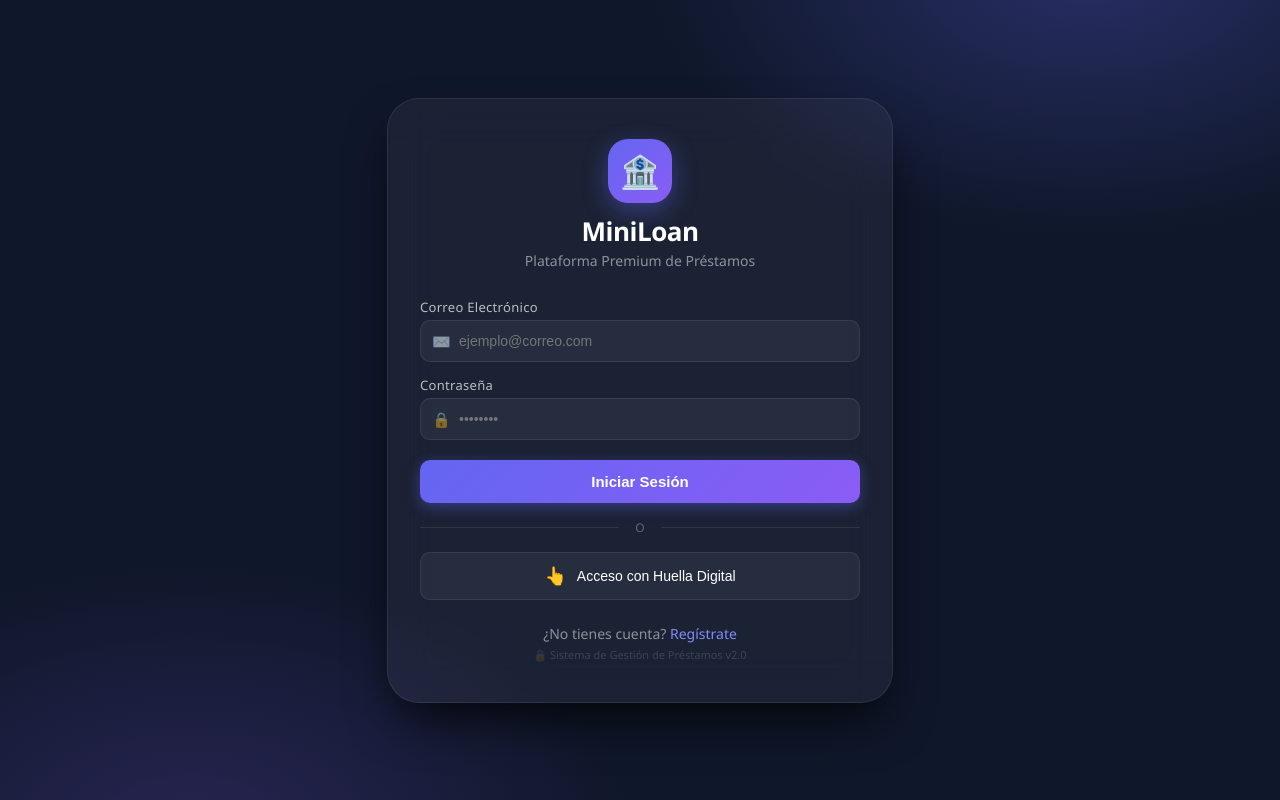
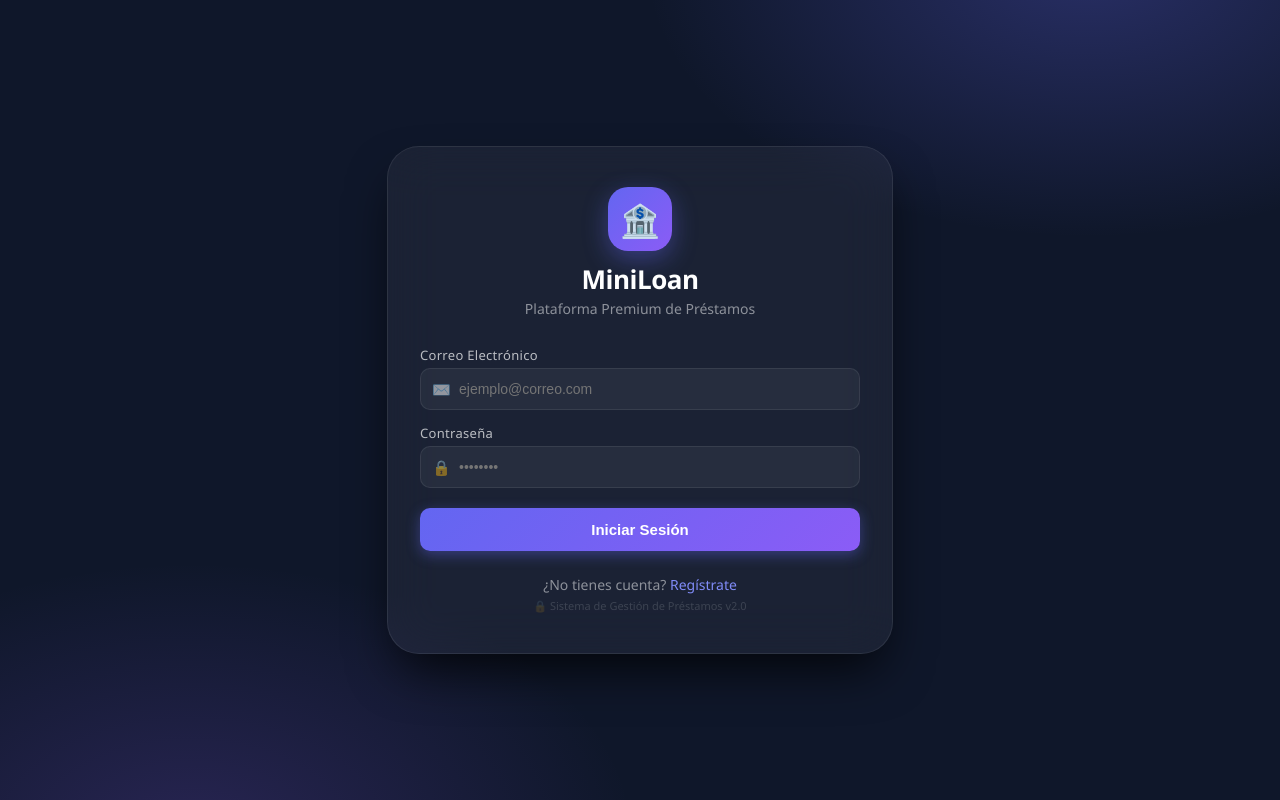
Before and after one commit to reliableglobalmanagment-del/miniloan-frontend, a React (Create React App) app: page /login in a window 1280 px wide. Built offline with nearby package versions, Linux system fonts and the light colour scheme.

Commit message:
Actualización: deshabilitar huella digital y corregir URL del dashboard

```diff
--- a/src/Components/Dashboard.js
+++ b/src/Components/Dashboard.js
@@ -28,7 +28,7 @@ const Dashboard = () => {
 
   const fetchData = async () => {
     try {
-      const response = await axios.get('http://192.168.132.155:5000/api/loans', {
+      const response = await axios.get('https://miniloan-backend.onrender.com/api/loans', {
         headers: { Authorization: `Bearer ${token}` }
       });
       // Solo usar los préstamos reales del usuario, sin datos de demostración
--- a/src/Components/Login.js
+++ b/src/Components/Login.js
@@ -7,7 +7,7 @@ const Login = () => {
   const [password, setPassword] = useState('');
   const [error, setError] = useState('');
   const [loading, setLoading] = useState(false);
-  const [biometricAvailable] = useState(true);
+  const [biometricAvailable] = useState(false);
   const navigate = useNavigate();
 
   const handleSubmit = async (e) => {
```
